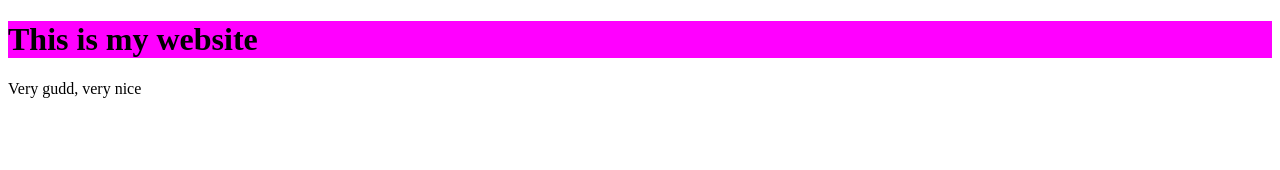
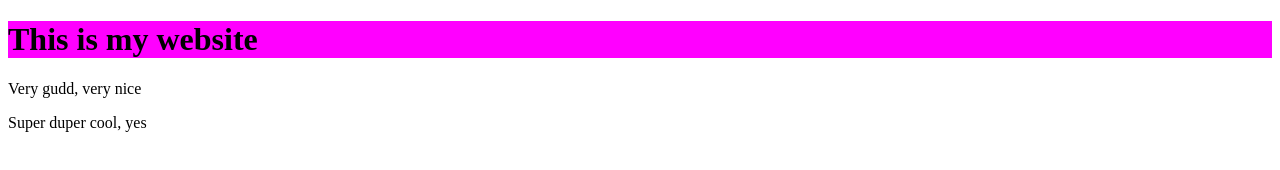
Before and after one commit to JonasAlexanderS/testbranch, a plain HTML site: page index.html in a window 1280 px wide. Drawn offline with Linux system fonts and the light colour scheme.

Commit message:
Second commit

```diff
--- a/index.html
+++ b/index.html
@@ -9,5 +9,6 @@
   <body>
     <h1>This is my website</h1>
     <p>Very gudd, very nice</p>
+    <p>Super duper cool, yes</p>
   </body>
 </html>
```
